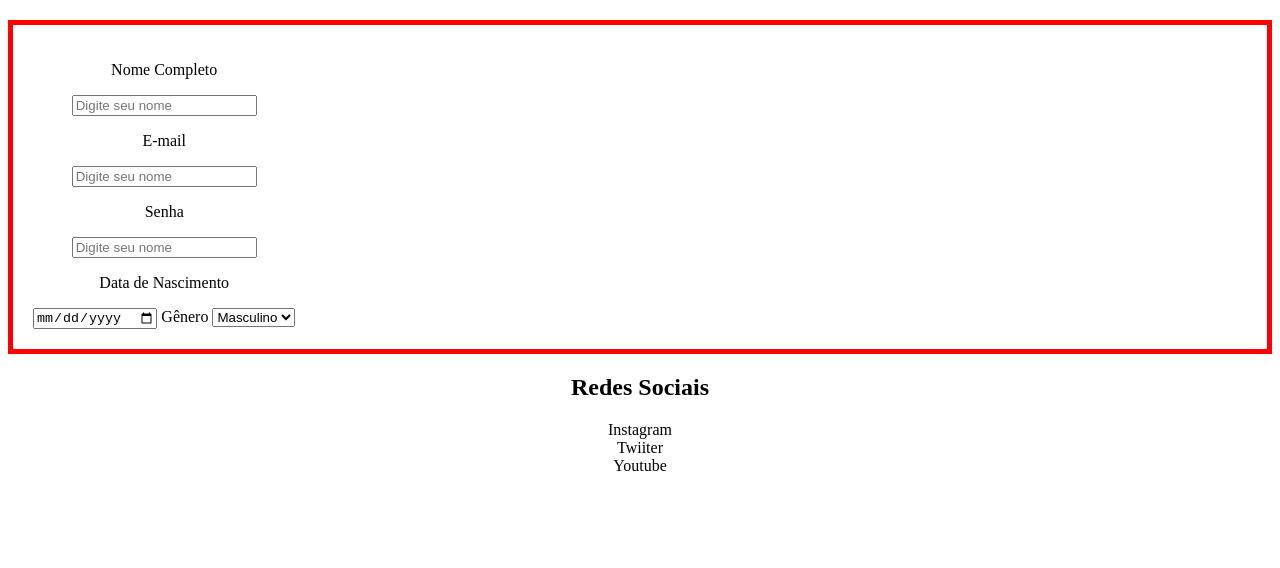
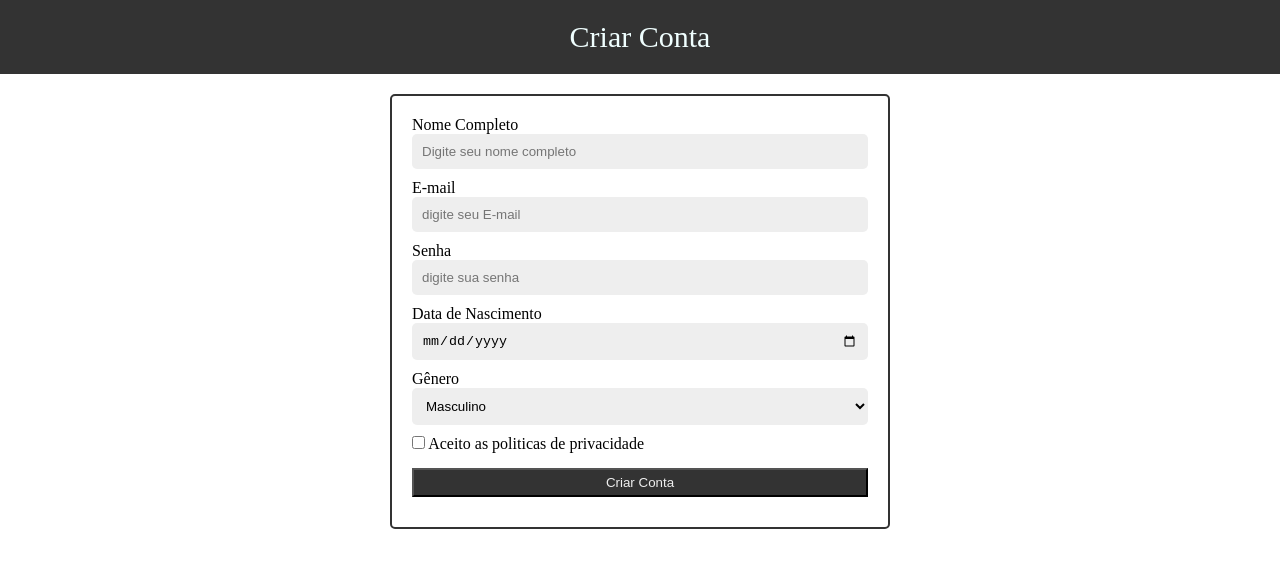
Before and after one commit to JoaoFPedro/CssPracticing, a plain HTML site: page index.html in a window 1280 px wide. Drawn offline with Linux system fonts and the light colour scheme.

Commit message:
css praticing

```diff
--- a/index.html
+++ b/index.html
@@ -7,35 +7,41 @@
     <title>Hello World</title>
 </head>
 <body>
-  <div class="container">
-    <form>
-   <p>Nome Completo</p>
-   <input type="text" placeholder="Digite seu nome" >
+<header>Criar Conta</header>
+<form>
+  <div class="form-row">
+  <label for="fullName">Nome Completo</label>
+  <input class="form-input" id="fullName" type="text" placeholder="Digite seu nome completo" required>
+  </div>
 
-   <p>E-mail</p>
-   <input type="text" placeholder="Digite seu nome" >
+  <div class="form-row">
+    <label for="email">E-mail</label>
+    <input class="form-input" id="email" type="text" placeholder="digite seu E-mail" required>
+  </div>
+  <div class="form-row">
+    <label for="password">Senha</label>
+    <input class="form-input" id="password" type="password" placeholder="digite sua senha" required>
+  </div>
+  <div class="form-row">
+    <label for="birthDate">Data de Nascimento</label>
+    <input class="form-input" id="birthDate" type="date"  required>
+  </div>
 
-   <p>Senha</p>
-   <input type="password" placeholder="Digite seu nome" >
-
-   <p>Data de Nascimento</p>
-   <input type="date" placeholder="Digite seu nome" >
-
-   <label for="fruits">Gênero</label>
-        <select id="fruits" name="fruits">
-            <option value="apple">Masculino</option>
-            <option value="banana">Feminino</option>
-            <option value="cherry">Outros</option>
-                   </select>
-  </form>
+  <div class="form-row">
+    <label for="gender">Gênero</label>
+    <select id="gender" name="gender" class="form-input" required>
+      <option value="masculino">Masculino</option>
+      <option value="feminino">Feminino</option>
+      <option value="outro">Outro</option>
+    </select>
   </div>
-  <h2 class="title">Redes Sociais</h2>
-  <div class="social-media">
-<ul >
-    <li> <a class="link" href="https://www.instragram.com">Instagram</a></li>
-    <li ><a  class="link" href="https://www.twiiter.com">Twiiter</a></li>
-    <li> <a class="link" href="https://www.youtube.com">Youtube</a></li>
-</ul>
-</div>
+  <div>
+    <input id="privacyTerms" type="checkbox">
+    <label for="privacyTerms">Aceito as politicas de privacidade</label>
+  </div>
+  <div class="form-row">
+    <input type="submit" value="Criar Conta" class="form-button" >
+  </div>
+</form>
 </body>
 </html>
--- a/styles.css
+++ b/styles.css
@@ -1,28 +1,50 @@
 
+*{
+    margin: 0;
+    padding: 0;
+    box-sizing: border-box;
+}
 
-.container {
-
-    display: flex;
+header{
+    background-color: #333;
+    color: azure;
     text-align: center;
     padding: 20px;
-    border: 5px solid red;
+    font-size: 30px;
+}
+form{
+    width: 500px;
+    margin: auto;
+    border: 2px #333 solid;
     margin-top: 20px;
-
-
-
+    padding: 20px;
+    border-radius: 5px;
 }
-.title{
-    text-align: center;
+.form-row{
+    margin-bottom: 10px;
 }
-
-
-.social-media > ul{
-   list-style: none;
-   padding: 0;
-   text-align: center;
+.form-row > label {
+    display: block;
+    font-weight: 500;
 }
-.link{
-
-    color: black;
-    text-decoration: none;
+.form-input{
+    width: 100%;
+    border: none;
+    background-color: #eee;
+    padding: 10px;
+    border-radius: 5px;
 }
+.form-input:focus {
+    outline:  solid #888; /* Define a cor do contorno ao focar */
+  }
+  .form-button{
+    width: 100%;
+    padding: 5px;
+    background-color: #333;
+    color: #eee;
+    margin-top: 15px;
+    cursor: pointer;
+  }
+  .form-button:hover{
+    background-color: black;
+  }
```
